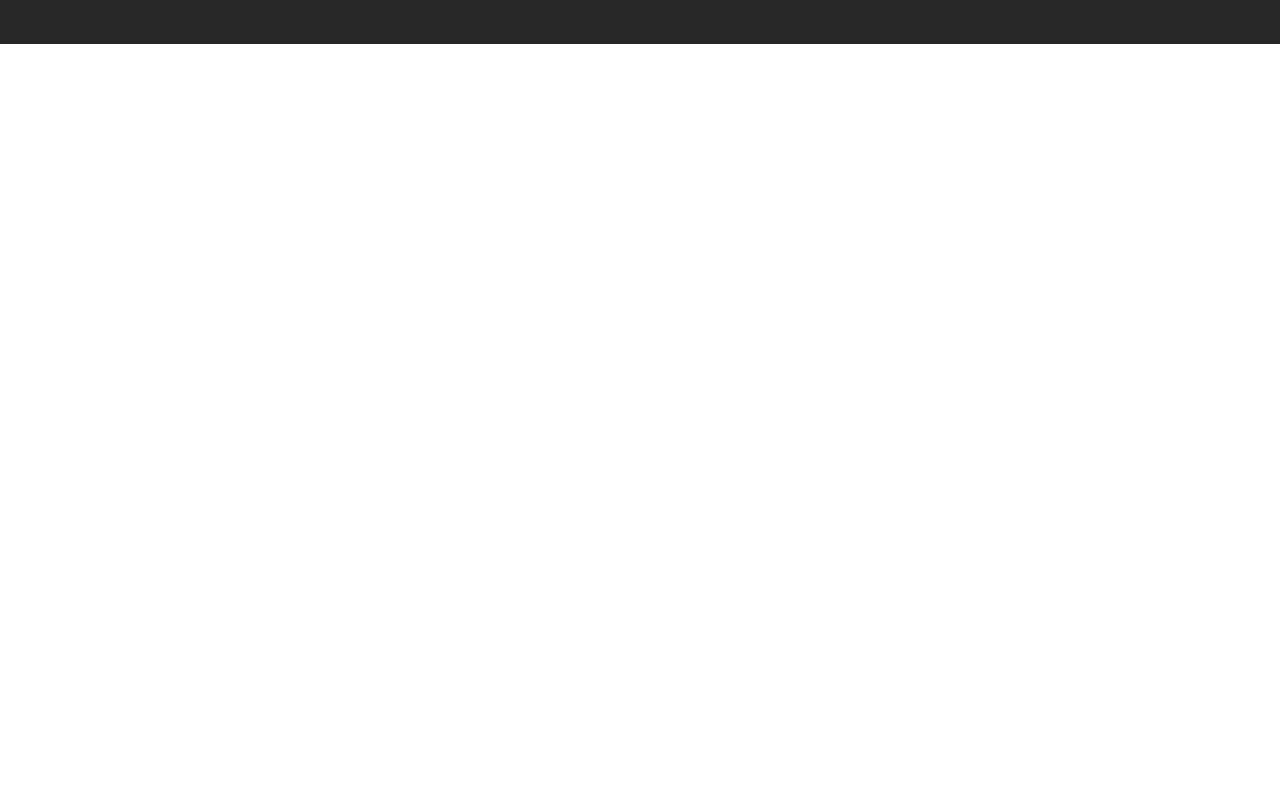
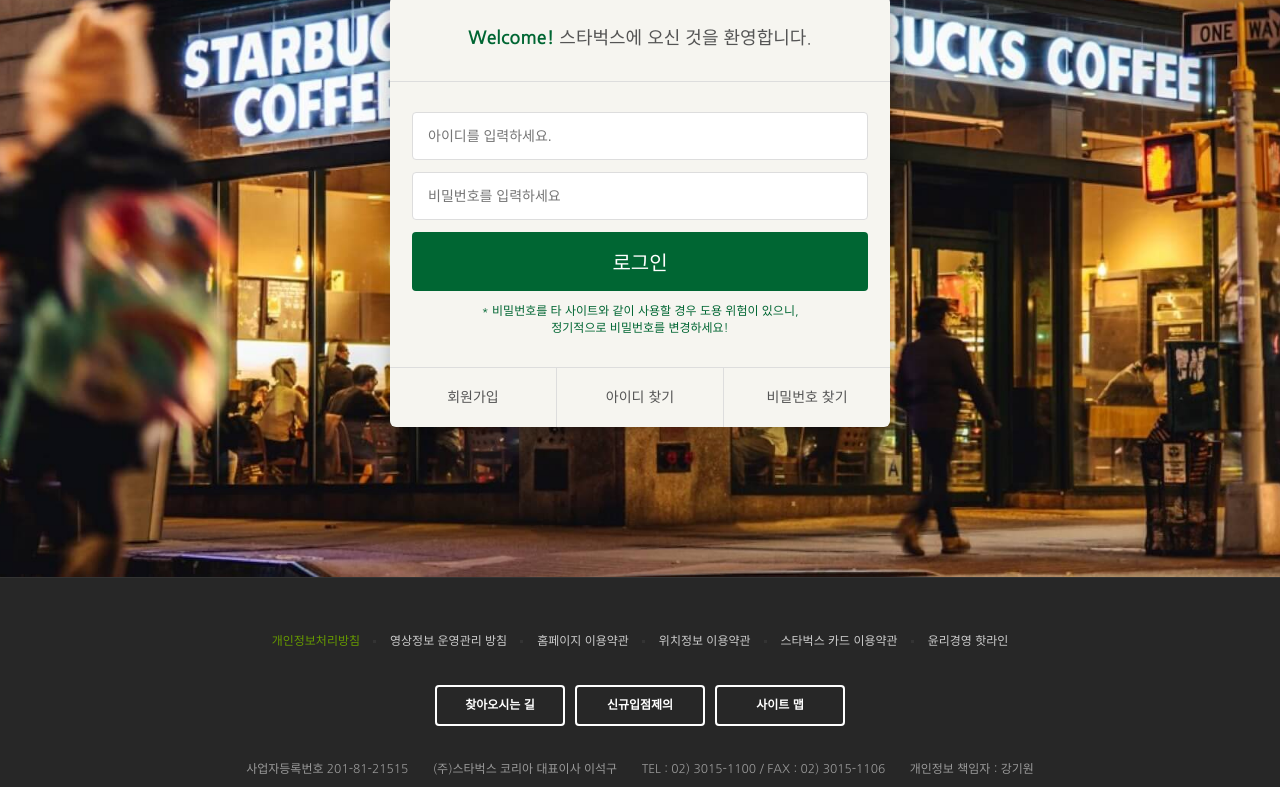
Before and after one commit to beam1028/starbucks, a plain HTML site: page signin/index.html in a window 1280 px wide. Shown: the part 290-1077 px from the top of the page. Before the commit the page ends 800 px from the top, so only its background shows below. Drawn offline with nearby package versions, Linux system fonts and the light colour scheme.

Commit message:
로그인 페이지 완성

```diff
--- /dev/null
+++ b/css/signin.css
@@ -0,0 +1,75 @@
+.signin {
+  margin-top: 120px;
+  padding: 100px 0 150px;
+  background-image: url("../images/signin_bg.jpg");
+  background-repeat: no-repeat;
+  background-position: center;
+  background-attachment: fixed;
+  background-size: cover;
+}
+.signin h1 {
+  color: #fff;
+  font-size: 30px;
+  font-weight: 700;
+  text-align: center;
+  margin-bottom: 24px;
+}
+.signin__card {
+  width: 500px;
+  margin: 0 auto;
+  border-radius: 6px;
+  background-color: #f6f5f0;
+  box-shadow: 2px 2px 20px rgba(0,0,0,.3);
+  color: #555;
+}
+.signin__card h2 {
+  padding: 30px;
+  font-size: 18px;
+  text-align: center;
+  border-bottom: 1px solid #ddd;
+}
+.signin__card h2 strong {
+  font-weight: 700;
+  color: #006633;
+}
+.signin__card form {
+  padding: 30px 22px;
+}
+.signin__card form input {
+  width: 100%;
+  margin-bottom: 12px;
+  padding: 15px;
+  border: 1px solid #ddd;
+  border-radius: 4px;
+  outline: none;
+  box-sizing: border-box;
+  font-size: 14px;
+}
+.signin__card form [type="submit"] {
+  background-color: #006633;
+  border: none;
+  color: #fff;
+  font-size: 20px;
+  cursor: pointer;
+}
+.signin__card form p {
+  font-size: 12px;
+  color: #006633;
+  text-align: center;
+}
+.signin__card .actions {
+  display: flex;
+  border-top: 1px solid #ddd;
+}
+.signin__card .actions a {
+  flex-grow: 1;
+  flex-basis: 0;
+  text-align: center;
+  padding: 20px;
+  color: #555;
+  font-size: 14px;
+  border-right: 1px solid #ddd;
+}
+.signin__card .actions a:last-child {
+ border-right: none;
+}
--- a/signin/index.html
+++ b/signin/index.html
@@ -26,6 +26,7 @@
   <link href="https://fonts.googleapis.com/css2?family=Nanum+Gothic:wght@400;700&display=swap" rel="stylesheet" />
   <link rel="stylesheet" href="https://fonts.googleapis.com/icon?family=Material+Icons" />
   <link rel="stylesheet" href="../css/common.css" />
+  <link rel="stylesheet" href="../css/signin.css" />
 
   <script defer src="../js/common.js"></script>
 </head>
@@ -362,7 +363,28 @@
     </div>
   </header>
 
-  <section class="signin"></section>
+  <section class="signin">
+    <h1>로그인</h1>
+    <div class="signin__card">
+      <h2>
+        <strong>Welcome!</strong> 스타벅스에 오신 것을 환영합니다.
+      </h2>
+      <form>
+        <input type="text" placeholder="아이디를 입력하세요." />
+        <input type="password" placeholder="비밀번호를 입력하세요" />
+        <input type="submit" value="로그인" />
+        <p>
+          * 비밀번호를 타 사이트와 같이 사용할 경우 도용 위험이 있으니,<br />
+          정기적으로 비밀번호를 변경하세요!
+        </p>
+      </form>
+      <div class="actions">
+        <a href="javascript:void(0)">회원가입</a>
+        <a href="javascript:void(0)">아이디 찾기</a>
+        <a href="javascript:void(0)">비밀번호 찾기</a>
+      </div>
+    </div>
+  </section>
 
   <!-- FOOTER -->
   <footer>
```
